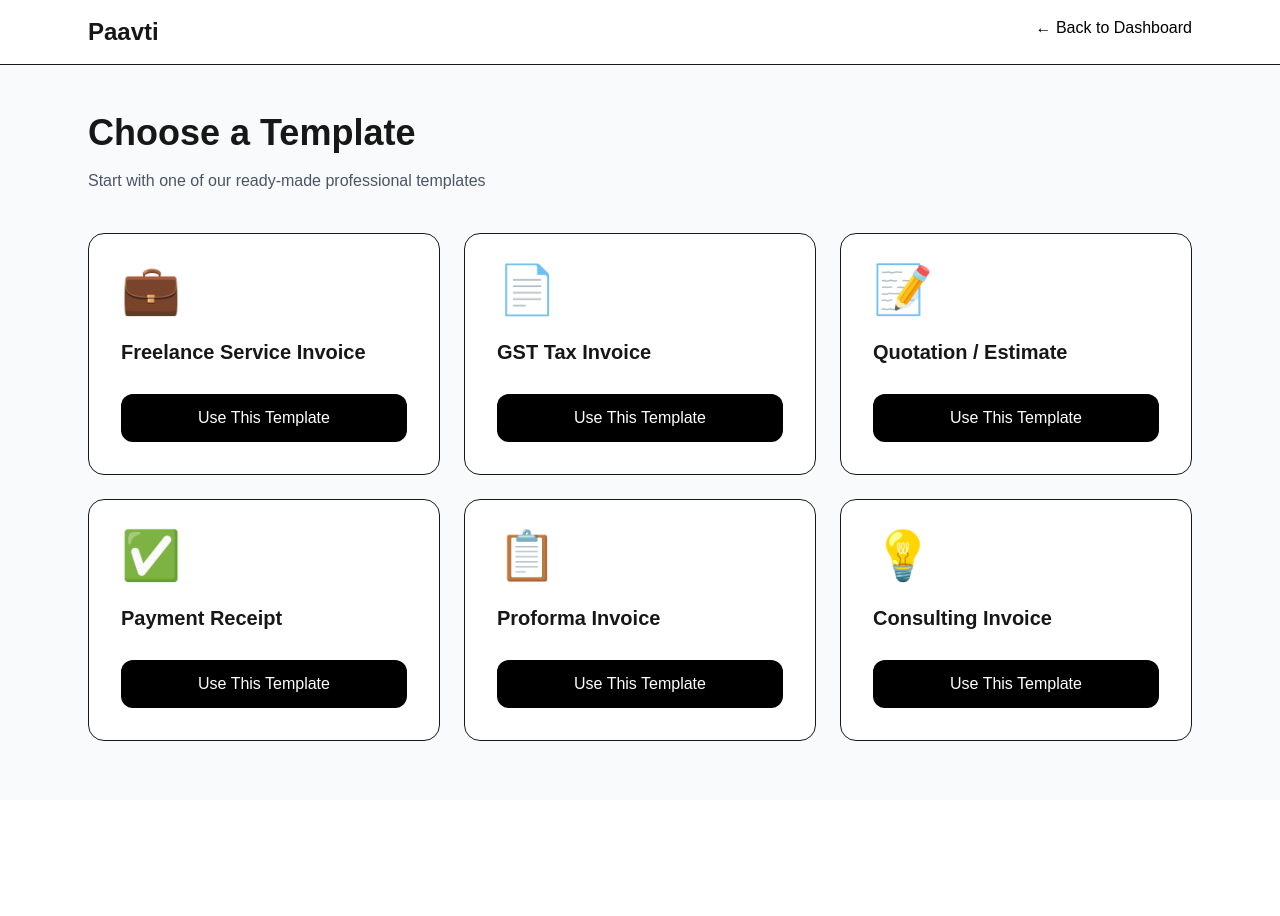
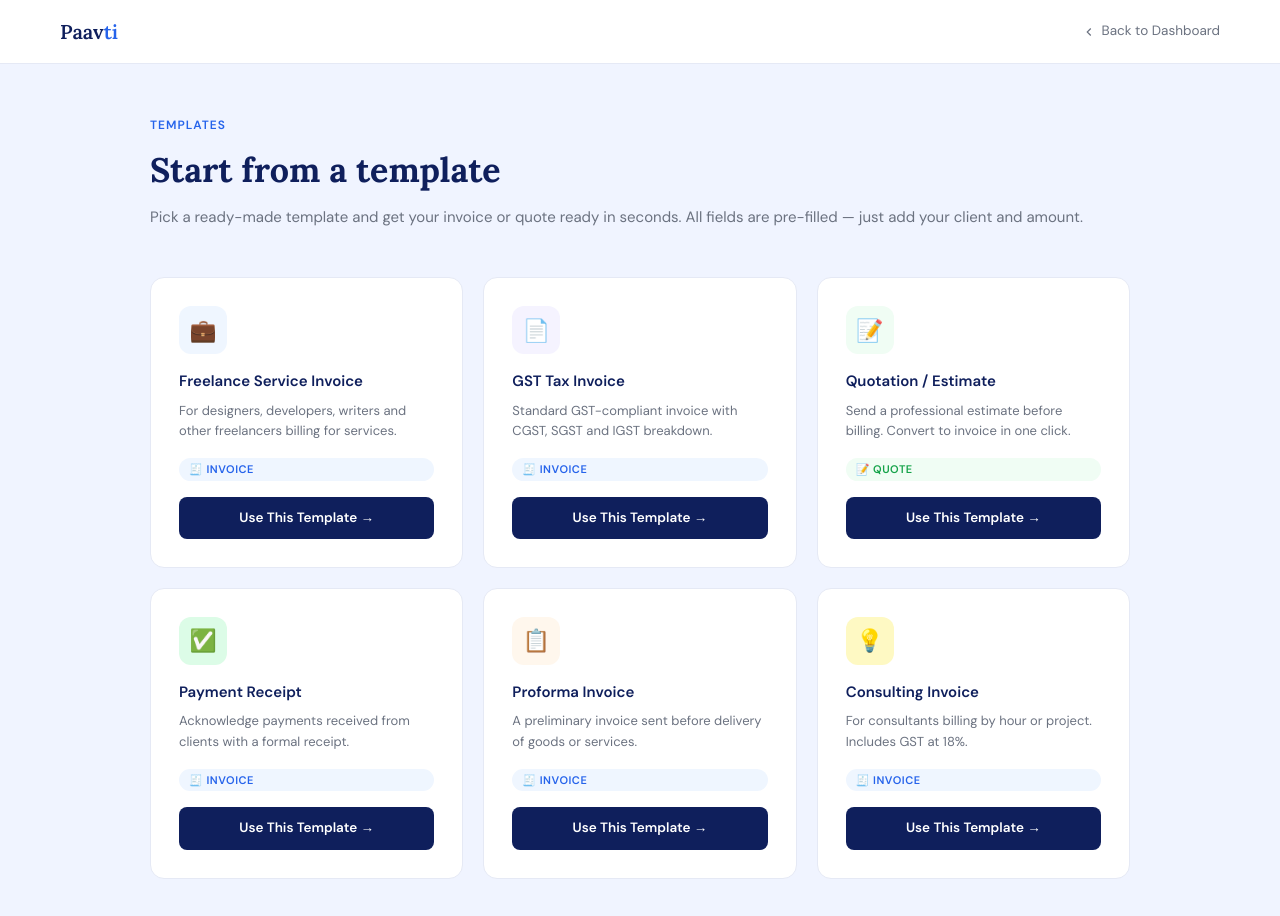
Before and after one commit to varunthakkar1993-sketch/gstflow, a Next.js app: page /templates in a window 1280 px wide. Shown: the top 916 px of the page. Before the commit the page ends 800 px from the top, so only its background shows below. Built offline with nearby package versions, Linux system fonts and the light colour scheme; no server answers; sample sign-in values are in the browser's storage.

Commit message:
feat: fix templates page UI and wire up buttons to editor

```diff
--- a/app/templates/page.tsx
+++ b/app/templates/page.tsx
@@ -5,12 +5,60 @@ import { onAuthStateChanged } from 'firebase/auth';
 import { auth } from '../../lib/firebase';
 
 const templates = [
-  { id: 1, name: "Freelance Service Invoice", icon: "💼" },
-  { id: 2, name: "GST Tax Invoice", icon: "📄" },
-  { id: 3, name: "Quotation / Estimate", icon: "📝" },
-  { id: 4, name: "Payment Receipt", icon: "✅" },
-  { id: 5, name: "Proforma Invoice", icon: "📋" },
-  { id: 6, name: "Consulting Invoice", icon: "💡" },
+  {
+    id: 1,
+    name: "Freelance Service Invoice",
+    desc: "For designers, developers, writers and other freelancers billing for services.",
+    icon: "💼",
+    color: "#eff6ff",
+    params: { description: "Freelance Services", gst: "18", notes: "Thank you for your business!" },
+    target: "invoice",
+  },
+  {
+    id: 2,
+    name: "GST Tax Invoice",
+    desc: "Standard GST-compliant invoice with CGST, SGST and IGST breakdown.",
+    icon: "📄",
+    color: "#f5f3ff",
+    params: { description: "Goods / Services", gst: "18", notes: "GST Invoice as per Indian tax laws." },
+    target: "invoice",
+  },
+  {
+    id: 3,
+    name: "Quotation / Estimate",
+    desc: "Send a professional estimate before billing. Convert to invoice in one click.",
+    icon: "📝",
+    color: "#f0fdf4",
+    params: { description: "Project Estimate", notes: "This is a quotation only. Final invoice will follow." },
+    target: "quote",
+  },
+  {
+    id: 4,
+    name: "Payment Receipt",
+    desc: "Acknowledge payments received from clients with a formal receipt.",
+    icon: "✅",
+    color: "#dcfce7",
+    params: { description: "Payment Received", gst: "0", notes: "Payment received in full. Thank you!" },
+    target: "invoice",
+  },
+  {
+    id: 5,
+    name: "Proforma Invoice",
+    desc: "A preliminary invoice sent before delivery of goods or services.",
+    icon: "📋",
+    color: "#fff7ed",
+    params: { description: "Proforma Invoice", gst: "18", notes: "This is a proforma invoice and not a demand for payment." },
+    target: "invoice",
+  },
+  {
+    id: 6,
+    name: "Consulting Invoice",
+    desc: "For consultants billing by hour or project. Includes GST at 18%.",
+    icon: "💡",
+    color: "#fef9c3",
+    params: { description: "Consulting Services", gst: "18", notes: "Consulting fees as agreed. Payment due within 15 days." },
+    target: "invoice",
+  },
 ];
 
 export default function Templates() {
@@ -23,31 +71,71 @@ export default function Templates() {
     });
   }, []);
 
+  const handleUse = (template: typeof templates[0]) => {
+    const p = template.params as any;
+    if (template.target === 'quote') {
+      const qs = new URLSearchParams({ description: p.description || '', notes: p.notes || '', new: Date.now().toString() });
+      window.location.href = `/quote-editor?${qs.toString()}`;
+    } else {
+      const qs = new URLSearchParams({ description: p.description || '', gst: p.gst || '18', notes: p.notes || '', new: Date.now().toString() });
+      window.location.href = `/editor?${qs.toString()}`;
+    }
+  };
+
   return (
-    <div className="min-h-screen bg-gray-50">
-      <nav className="bg-white border-b">
-        <div className="max-w-6xl mx-auto px-6 py-4 flex justify-between">
-          <div className="text-2xl font-bold">Paavti</div>
-          <a href="/dashboard" className="text-black hover:underline">← Back to Dashboard</a>
-        </div>
+    <>
+      <style>{`
+        @import url('https://fonts.googleapis.com/css2?family=Lora:wght@400;500;600;700&family=DM+Sans:wght@300;400;500;600&display=swap');
+        * { box-sizing: border-box; margin: 0; padding: 0; }
+        body { font-family: 'DM Sans', sans-serif; background: #f0f4ff; color: #111827; }
+        .nav { display: flex; align-items: center; justify-content: space-between; padding: 0 60px; height: 64px; background: #fff; border-bottom: 1px solid #e5e9f5; }
+        .nav-logo { font-family: 'Lora', serif; font-size: 20px; font-weight: 600; color: #0f1f5c; text-decoration: none; }
+        .nav-logo span { color: #2563eb; }
+        .nav-back { display: flex; align-items: center; gap: 6px; font-size: 13.5px; color: #6b7280; text-decoration: none; transition: color 0.15s; }
+        .nav-back:hover { color: #2563eb; }
+        .page { max-width: 1100px; margin: 0 auto; padding: 52px 60px 80px; }
+        .page-label { font-size: 12px; color: #2563eb; font-weight: 600; letter-spacing: 1px; text-transform: uppercase; margin-bottom: 10px; }
+        .page-title { font-family: 'Lora', serif; font-size: 34px; font-weight: 700; color: #0f1f5c; margin-bottom: 10px; }
+        .page-sub { font-size: 15px; color: #6b7280; margin-bottom: 48px; line-height: 1.6; }
+        .grid { display: grid; grid-template-columns: repeat(3, 1fr); gap: 20px; }
+        .card { background: #fff; border: 1.5px solid #e5e9f5; border-radius: 14px; padding: 28px; transition: all 0.2s; display: flex; flex-direction: column; }
+        .card:hover { border-color: #2563eb; box-shadow: 0 4px 20px rgba(37,99,235,0.08); transform: translateY(-2px); }
+        .card-icon { width: 48px; height: 48px; border-radius: 12px; display: flex; align-items: center; justify-content: center; font-size: 22px; margin-bottom: 16px; }
+        .card-name { font-size: 15px; font-weight: 600; color: #0f1f5c; margin-bottom: 8px; }
+        .card-desc { font-size: 13px; color: #6b7280; line-height: 1.6; flex: 1; margin-bottom: 16px; }
+        .card-tag { display: inline-flex; align-items: center; gap: 4px; font-size: 11px; font-weight: 600; color: #2563eb; background: #eff6ff; padding: 3px 10px; border-radius: 20px; margin-bottom: 16px; text-transform: uppercase; letter-spacing: 0.5px; }
+        .card-tag.quote { color: #16a34a; background: #f0fdf4; }
+        .use-btn { width: 100%; background: #0f1f5c; color: #fff; padding: 11px; border-radius: 8px; font-size: 13.5px; font-weight: 600; border: none; cursor: pointer; font-family: 'DM Sans', sans-serif; transition: background 0.15s; }
+        .use-btn:hover { background: #1a2f7a; }
+      `}</style>
+
+      <nav className="nav">
+        <a href="/" className="nav-logo">Paav<span>ti</span></a>
+        <a href="/dashboard" className="nav-back">
+          <svg width="14" height="14" viewBox="0 0 24 24" fill="none" stroke="currentColor" strokeWidth="2"><polyline points="15 18 9 12 15 6"/></svg>
+          Back to Dashboard
+        </a>
       </nav>
 
-      <div className="max-w-6xl mx-auto px-6 py-12">
-        <h1 className="text-4xl font-bold mb-4">Choose a Template</h1>
-        <p className="text-gray-600 mb-10">Start with one of our ready-made professional templates</p>
+      <div className="page">
+        <div className="page-label">Templates</div>
+        <h1 className="page-title">Start from a template</h1>
+        <p className="page-sub">Pick a ready-made template and get your invoice or quote ready in seconds. All fields are pre-filled — just add your client and amount.</p>
 
-        <div className="grid md:grid-cols-3 gap-6">
-          {templates.map((template) => (
-            <div key={template.id} className="bg-white border rounded-2xl p-8 hover:shadow-lg transition cursor-pointer">
-              <div className="text-5xl mb-6">{template.icon}</div>
-              <h3 className="text-xl font-semibold mb-3">{template.name}</h3>
-              <button className="w-full mt-4 bg-black text-white py-3 rounded-xl hover:bg-gray-800">
-                Use This Template
-              </button>
+        <div className="grid">
+          {templates.map((t) => (
+            <div key={t.id} className="card">
+              <div className="card-icon" style={{ background: t.color }}>{t.icon}</div>
+              <div className="card-name">{t.name}</div>
+              <div className="card-desc">{t.desc}</div>
+              <div className={`card-tag ${t.target === 'quote' ? 'quote' : ''}`}>
+                {t.target === 'quote' ? '📝 Quote' : '🧾 Invoice'}
+              </div>
+              <button className="use-btn" onClick={() => handleUse(t)}>Use This Template →</button>
             </div>
           ))}
         </div>
       </div>
-    </div>
+    </>
   );
 }
```
